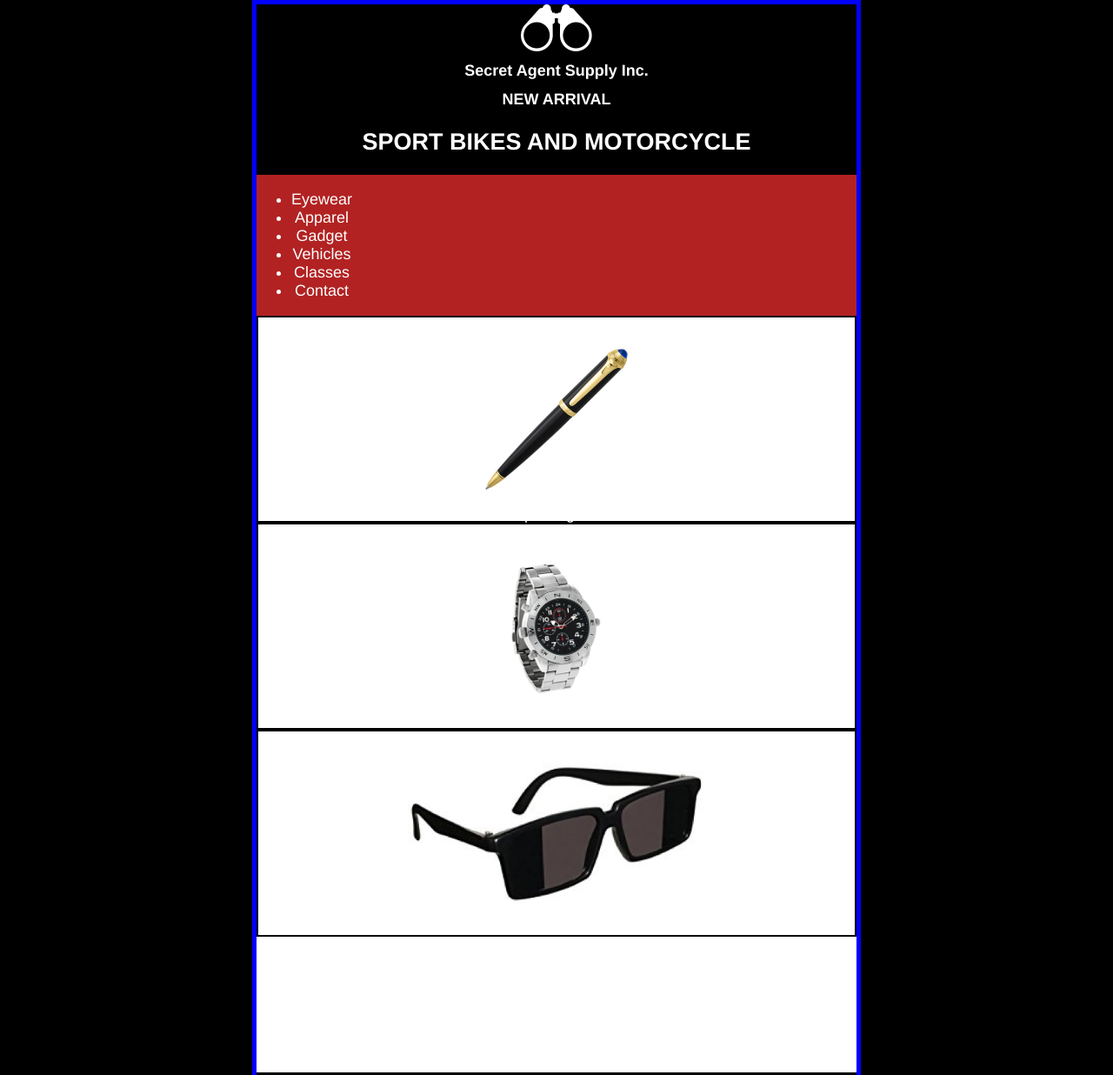
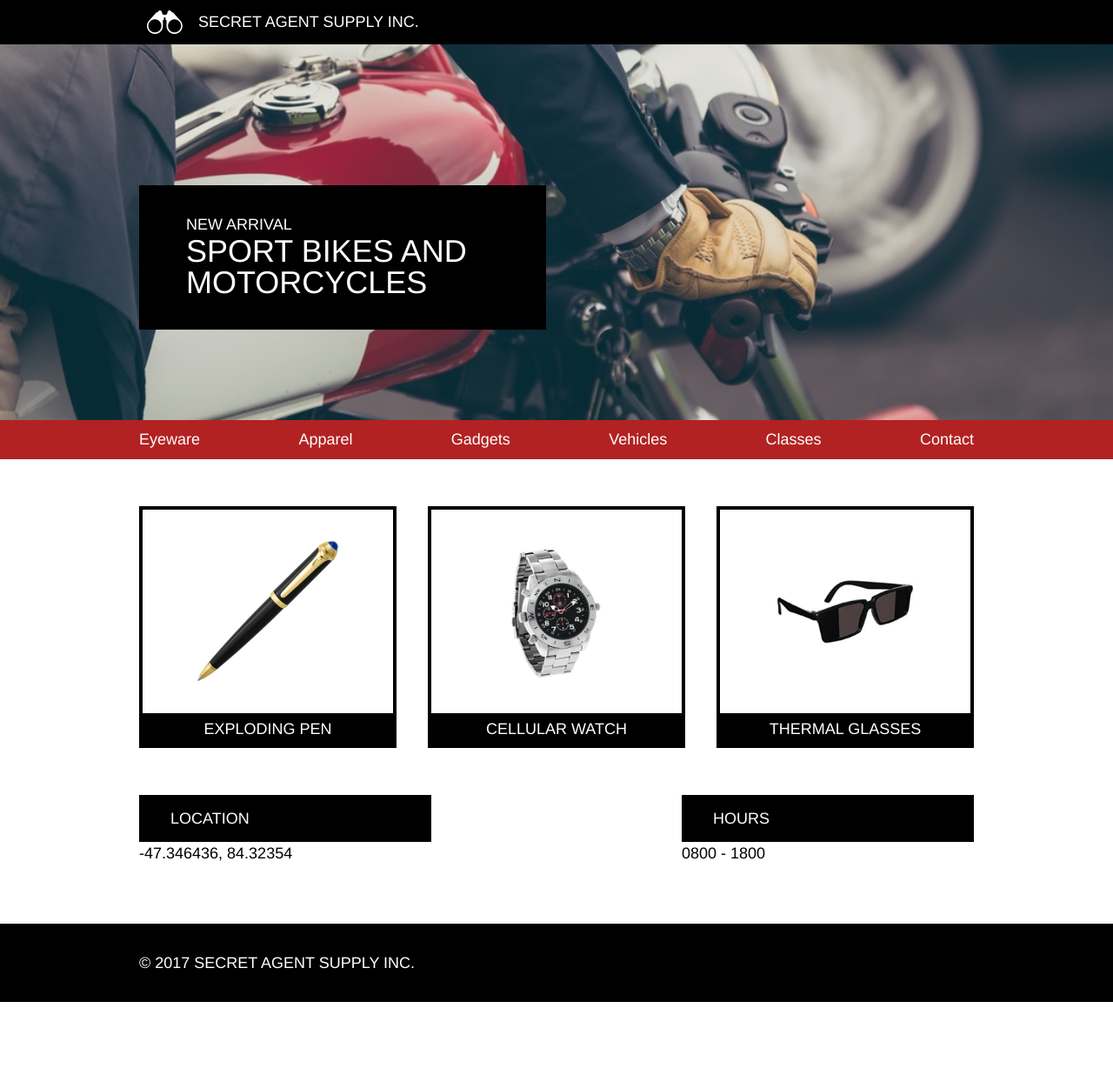
Before and after one commit to jrowell93/secretagentsupply, a plain HTML site: page index.html in a window 1280 px wide. Shown: the top 1236 px of the page at 87% size. After the commit the page ends 1152 px from the top, so only its background shows below. Drawn offline with Linux system fonts and the light colour scheme.

Commit message:
finished product

```diff
--- a/index.html
+++ b/index.html
@@ -1,76 +1,73 @@
-<DOCTYPE! html>
+<!DOCTYPE html>
 <html>
-<head> <link href="./resources/css/reset.css" type="text/css" rel="resetcss">
-  <link href="./resources/css/style.css" type="text/css" rel="stylesheet">
-  <title> Secret Agent Supply Inc</title>
+  <head>
+    <meta charset="utf-8">
+    <title>Secret Agent Supply, Inc.</title>
+    <link rel="stylesheet" href="./resources/css/reset.css" type="text/css">
+    <link rel="stylesheet" href="./resources/css/style.css" type="text/css">
   </head>
   <body>
-  <div id="sitecontainer">
     <header>
-  <img src="./resources/images/logo.png" alt="logo"/>
-  <h1>Secret Agent Supply Inc.</h1>
-  <div class="mainimage">
-  <div class="bannerinsert">
-    <h1>NEW ARRIVAL</h1>
-    <h2>SPORT BIKES AND MOTORCYCLE</h2>
-  </div><!--ends mainimage div-->
-</div><!--ends banner insert div-->
-<nav class="navigation">
-  <ul>
-    <li>Eyewear</li>
-    <li>Apparel</li>
-    <li>Gadget</li>
-    <li>Vehicles</li>
-    <li>Classes</li>
-    <li>Contact</li>
+      <div class="full-width">
+        <div class="logo-banner site-width">
+          <img src="./resources/images/logo.png" alt="Secret Agent Supply Logo">
+          <h2>Secret Agent Supply Inc.</h2>
+        </div>
+      </div>
+      <div class="feature-container full-width">
+        <div class="site-width">
+          <div class="feature-item">
+            <h2>New Arrival</h2>
+            <h1>Sport Bikes and Motorcycles</h1>
+          </div>
+        </div>
+      </div>
+      <nav class="full-width">
+        <ul class="site-width">
+          <li class="small-screen"><a href="#">Menu</a></li>
+          <li><a href="#">Eyeware</a></li>
+          <li><a href="#">Apparel</a></li>
+          <li><a href="#">Gadgets</a></li>
+          <li><a href="#">Vehicles</a></li>
+          <li><a href="#">Classes</a></li>
+          <li><a href="#">Contact</a></li>
         </ul>
       </nav>
-<div class="contentcontainer"> <!--start white portion-->
+    </header>
+    <section>
+      <div class="store site-width">
         <div class="item">
-        <img class="image" src="./resources/images/pen.png"/>
-          <p>Exploding Pen</p>
+          <div class="item-height">
+            <img src="./resources/images/pen.png" alt="Exploding Pen">
           </div>
-
+          <h2>Exploding Pen</h2>
+        </div>
         <div class="item">
-    <img class="image" src="./resources/images/watch.png"/>
-    <p>Cellular Watch</p>
+          <div class="item-height">
+            <img src="./resources/images/watch.png" alt="Cellular Watch">
           </div>
-
+          <h2>Cellular Watch</h2>
+        </div>
         <div class="item">
-      <img class="image" src="./resources/images/glasses.png"/>
-      <p>Thermal Glasses</p>
+          <div class="item-height">
+            <img src="./resources/images/glasses.png" alt="Thermal Glasses">
           </div>
-
+          <h2>Thermal Glasses</h2>
+        </div>
+      </div>
+      <div class="information site-width ">
         <div class="location">
-    <p>Location</p>
+          <h2>Location</h2>
+          <p>-47.346436, 84.32354</p>
         </div>
-    <p>-47.346436, 84.32354</p>
-
         <div class="hours">
-    <p>Hours</p>
+          <h2>Hours</h2>
+          <p>0800 - 1800</p>
         </div>
-    <p>0800-1800</p>
-</div><!--end white area-->
-
+      </div>
+    </section>
     <footer>
-    <p>Copyright Secret Agent Supply Inc</p>
+      <h2 class="site-width">&copy; 2017 Secret Agent Supply Inc.</h2>
     </footer>
-
-
-
-
-
-
-
-
-
-
-
-
-
-
-
-
-</div><!--ends site containter 960 div-->
   </body>
 </html>
--- a/resources/css/style.css
+++ b/resources/css/style.css
@@ -1,47 +1,249 @@
-/*******GENERAL STYLING***********************/
-html{
+html {
   font-size: 18px;
 }
-body{
-  margin:0;
-  background-color: black;
-  text-align: center;
-  color:white;
+
+body {
   font-family: Helvetica;
 }
-#sitecontainer{
-  width: 690px;
-  border: 5px solid blue;
-  margin:auto;
+
+body,
+li a {
+  color: white;
 }
-/*************HEADER STYLING*****************/
-.sitecontainer header{
-  border: 1px solid red;
-  height:2rem;
+
+.full-width {
+  width: 100%;
 }
-header h1{
+
+.site-width {
+  width: 960px;
+  margin: 0 auto;
+}
+
+h2 {
   font-size: 1rem;
 }
-/************NAVIGATION STYLING**************/
-.navigation{
-  background-color: firebrick;
-  display:flex;
+
+h1 {
+  font-size: 2rem;
 }
-/***********CONTENT AREA STYLING*************/
-.contentcontainer {
-  background-color: white;
+
+h1,
+h2 {
+  text-transform: uppercase;
 }
-.image{
-  height:9rem;
+
+.logo-banner,
+.feature-container,
+ul,
+.item,
+.item-height,
+.store,
+.information,
+footer {
+  display: flex;
+}
+
+.logo-banner,
+.item,
+.item-height,
+footer {
+  align-items: center;
+}
+
+ul,
+.store,
+.information {
+  justify-content: space-between;
+}
+
+header .full-width,
+.item h2,
+.information h2,
+footer {
+  background-color: black;
+}
+
+nav.full-width,
+.store {
+  margin-bottom: 3rem;
+}
+
+/********** Header **********/
+.logo-banner {
+  height: 1.5rem;
+  padding: .66rem 0;
+}
+
+.logo-banner img {
+  margin: 0 1rem 0 .5rem;
+  height: 100%;
   width: auto;
 }
-.item{
+
+.feature-container {
+  background-image: url(../images/main-image.jpeg);
+  background-position: center;
+  background-repeat: no-repeat;
+  background-size: cover;
+  height: 24rem;
+}
+
+.feature-item {
+  background-color: black;
+  padding: 2rem 3rem;
+  margin-top: 9rem;
+  width: 20rem;
+}
+
+.feature-item h2 {
+  margin-bottom: .25rem;
+}
+
+nav.full-width {
+  background-color: firebrick;
+  margin-bottom: 3rem;
+}
+
+ul {
+  padding: .75rem 0;
+}
+
+li {
+  list-style-type: none;
+  display: inline;
+}
+
+li a {
+  text-decoration: none;
+}
+
+.small-screen {
+  display: none;
+}
+
+/********** Store **********/
+.item {
+  border: solid 4px black;
+  width: 30%;
+  flex-direction: column;
+  justify-content: flex-end;
+}
+
+.item-height {
   height: 9rem;
-  width: auto;
-  padding: 2rem;
-  border: 2px solid black;
+  padding: 2rem 0;
 }
-/*************FOOTER STYLING*****************/
-footer{
-  background-color: black;
+
+.item img {
+  max-width: 9rem;
 }
+
+.item h2 {
+  padding: .5rem 0;
+  text-align: center;
+  width: 100%;
+}
+
+/********** Info **********/
+.information {
+  margin-bottom: 4rem;
+}
+
+.location,
+.hours {
+  width: 35%;
+}
+
+.information h2 {
+  padding: 1rem 0 1rem 2rem;
+}
+
+.information p {
+  color: black;
+  padding-top: .25rem;
+}
+
+/********** Footer **********/
+footer {
+  height: 5rem;
+}
+
+/********** Less than 1024 px **********/
+@media only screen and (max-width: 1024px) {
+
+  .site-width {
+    width: 100%;
+  }
+
+  /********** Nav **********/
+
+  ul {
+    justify-content: center;
+  }
+  .site-width li,
+  .store .item:nth-child(3) {
+    display: none;
+  }
+  li.small-screen {
+    display: inline;
+  }
+
+  /********** Store **********/
+
+  .store {
+    flex-wrap: wrap;
+  }
+  .item {
+    width: 47%;
+  }
+
+}
+
+/********** Less than 480 px **********/
+@media only screen and (max-width: 480px) {
+  .item,
+  .location,
+  .hours {
+    width: 90%;
+  }
+
+  .store,
+  .information {
+    justify-content: center;
+  }
+  /********** Header **********/
+
+  .feature-container {
+    height: 15rem;
+  }
+  .feature-item {
+    margin-top: 10rem;
+    padding: 1rem 2rem;
+    width: 100%;
+  }
+  .feature-item h2 {
+    font-size: .77rem;
+  }
+  .feature-item h1 {
+    font-size: 1rem;
+  }
+
+  /********** Store **********/
+
+  .store .item:nth-child(2) {
+    display: none;
+  }
+
+  /********** info **********/
+  .information {
+    flex-wrap: wrap;
+  }
+  .location {
+    margin-bottom: .5rem;
+  }
+
+  /********** Footer **********/
+  footer h2 {
+    text-align: center;
+  }
```
Lines whose indentation alone changed are shown as unchanged.
